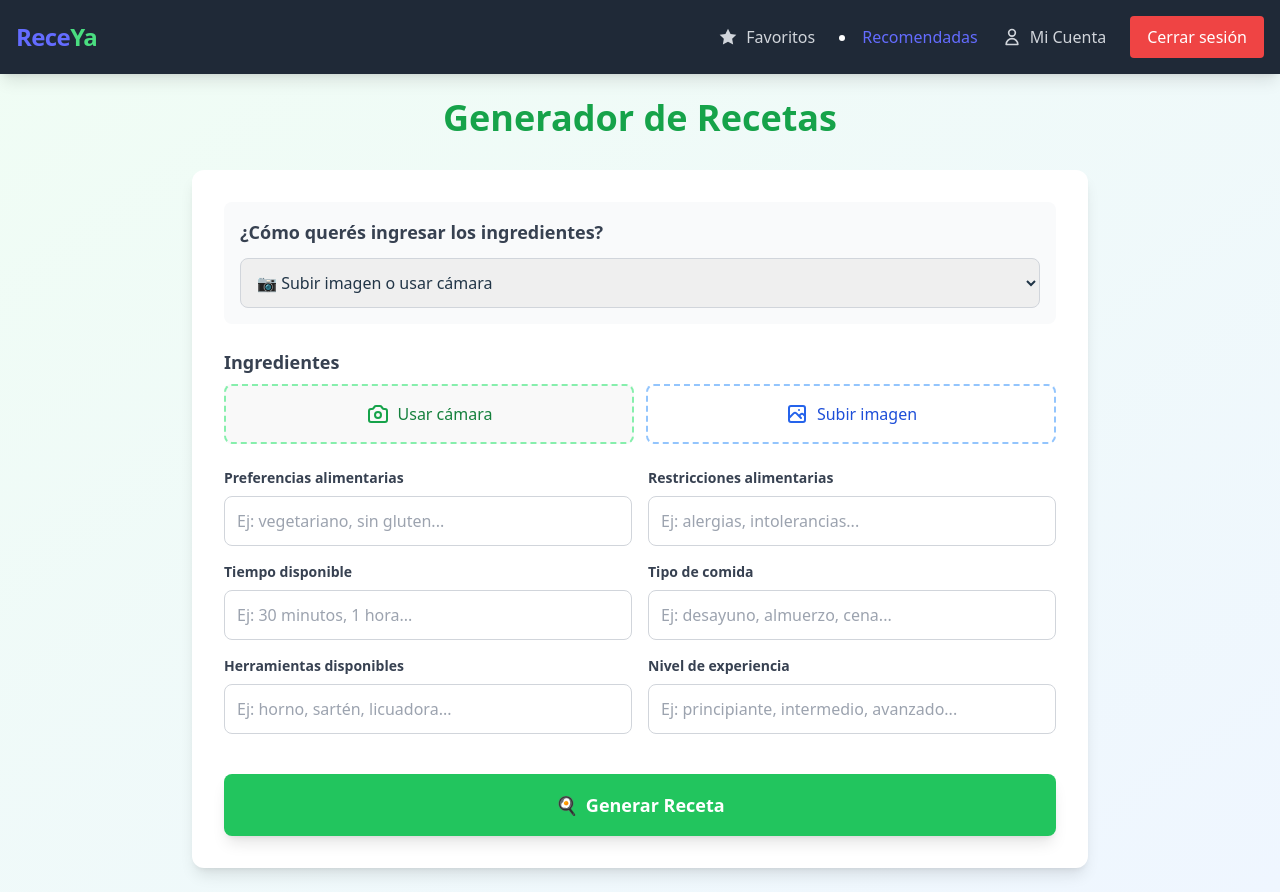
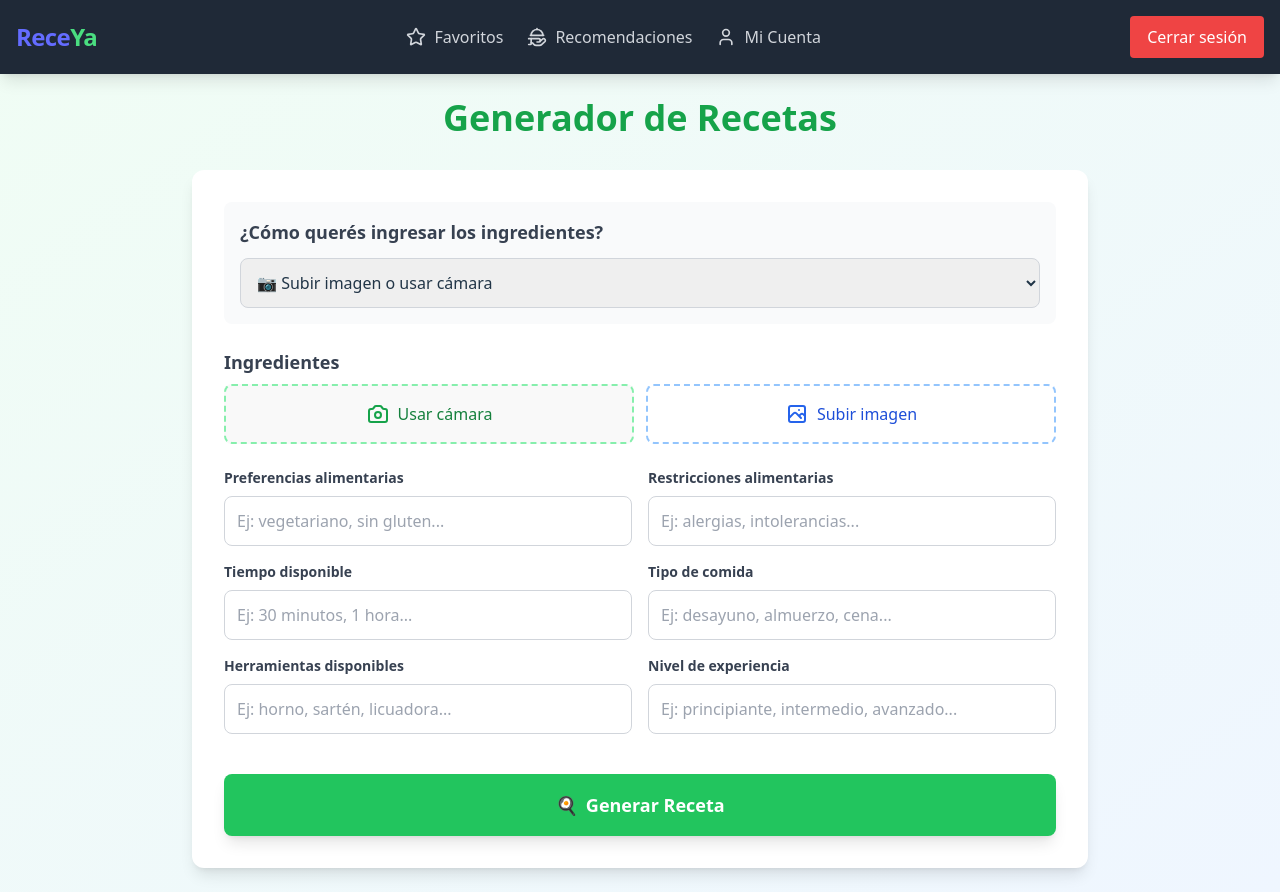
Before and after one commit to santino-rosso/TIF-3, a React (Vite) app in the folder frontend/: page / in a window 1280 px wide. Built offline with nearby package versions, Linux system fonts and the light colour scheme; sample sign-in values are in the browser's storage.

Commit message:
cambio visual de la nav

```diff
--- a/frontend/src/components/Navbar.jsx
+++ b/frontend/src/components/Navbar.jsx
@@ -1,5 +1,6 @@
 import { useNavigate, Link } from "react-router-dom";
 import { logout } from "../utils/logout";
+import { HandPlatter, Star, User } from 'lucide-react';
 
 const Navbar = () => {
   const navigate = useNavigate();
@@ -23,30 +24,26 @@ const Navbar = () => {
           </span>
         </a>
 
+        <div className="flex-1 flex justify-center">
           <div className="flex flex-col sm:flex-row items-center gap-3 sm:gap-6">
-          <Link
-            to="/favoritos"
-            className="text-sm sm:text-base text-gray-300 hover:text-green-400 transition-colors flex items-center gap-2"
-          >
-            <svg className="w-5 h-5" fill="currentColor" viewBox="0 0 24 24">
-              <path d="M12 2l3.09 6.26L22 9.27l-5 4.87 1.18 6.88L12 17.77l-6.18 3.25L7 14.14 2 9.27l6.91-1.01L12 2z"/>
-            </svg>
+            <Link to="/favoritos" className="text-sm sm:text-base text-gray-300 hover:text-green-400 transition-colors flex items-center gap-2">
+              <Star className="w-5 h-5" />
               <span>Favoritos</span>
             </Link>
 
-          <li>
-            <Link to="/recomendaciones">Recomendadas</Link>
-          </li>
 
-          <Link
-            to="/perfil"
-            className="text-sm sm:text-base text-gray-300 hover:text-blue-400 transition-colors flex items-center gap-2"
-          >
-            <svg className="w-5 h-5" fill="none" stroke="currentColor" viewBox="0 0 24 24">
-              <path strokeLinecap="round" strokeLinejoin="round" strokeWidth={2} d="M16 7a4 4 0 11-8 0 4 4 0 018 0zM12 14a7 7 0 00-7 7h14a7 7 0 00-7-7z" />
-            </svg>
+            <Link to="/recomendaciones" className="text-sm sm:text-base text-gray-300 hover:text-purple-400 transition-colors flex items-center gap-2">
+              <HandPlatter className="w-5 h-5" />
+              <span>Recomendaciones</span>
+            </Link>
+
+
+            <Link to="/perfil" className="text-sm sm:text-base text-gray-300 hover:text-blue-400 transition-colors flex items-center gap-2">
+              <User className="w-5 h-5" />
               <span>Mi Cuenta</span>
             </Link>
+          </div>
+        </div>
 
         <button
           onClick={() => logout(navigate)}
@@ -55,7 +52,6 @@ const Navbar = () => {
           Cerrar sesión
         </button>
       </div>
-      </div>
     </nav>
   );
 };
```
Lines whose indentation alone changed are shown as unchanged.
